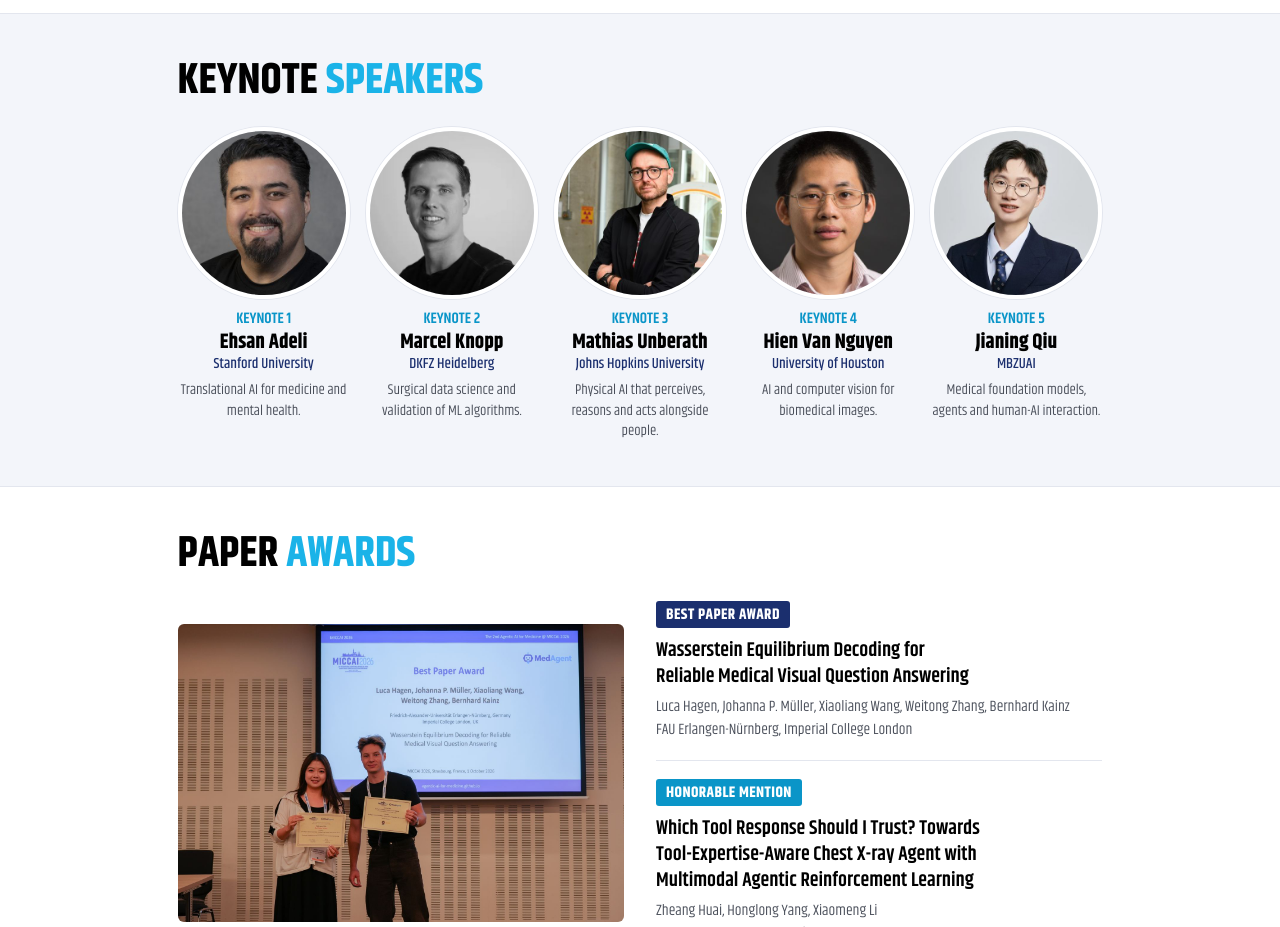
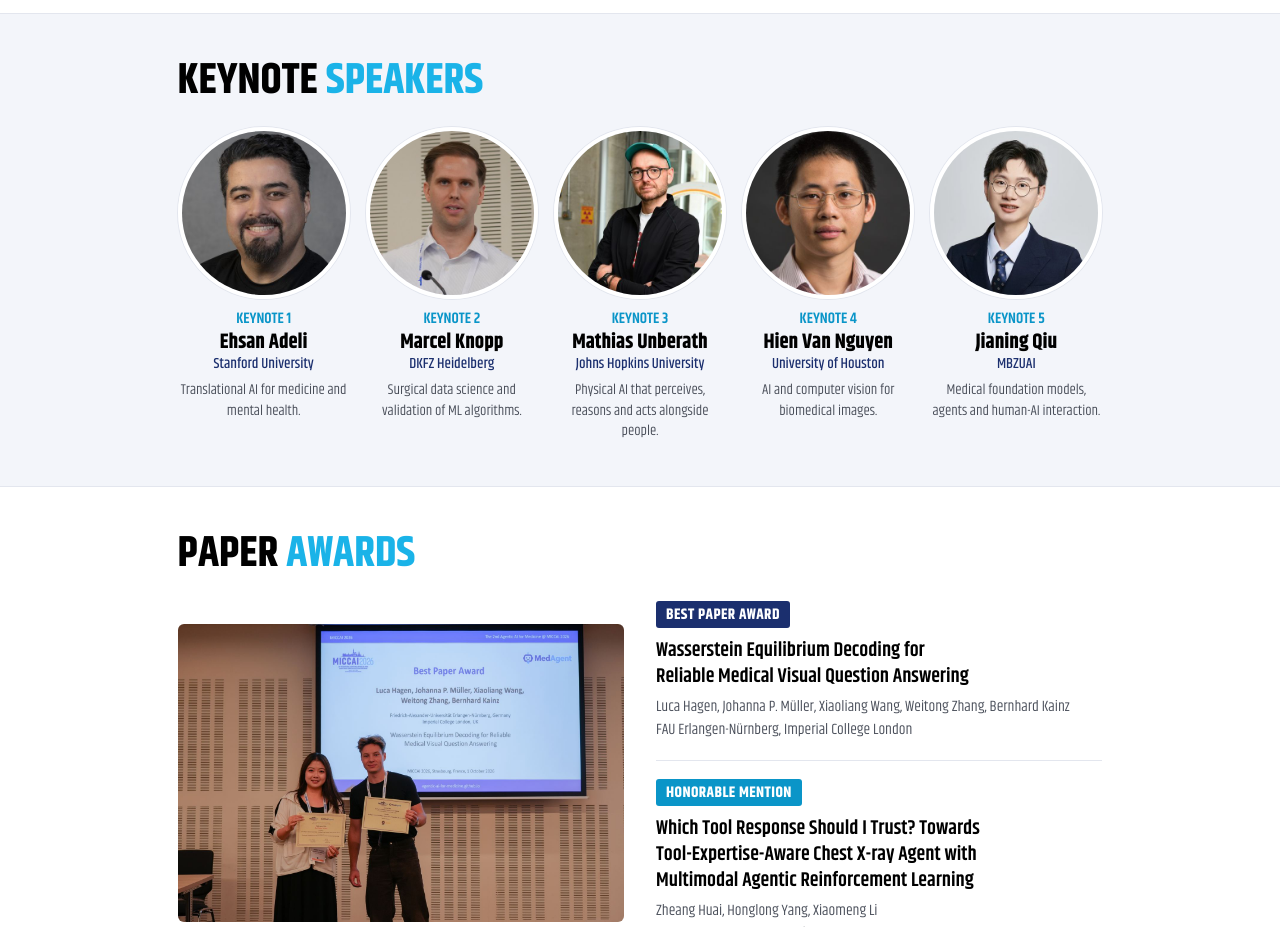
Before and after one commit to med-agent/med-agent.github.io, a plain HTML site: page index.html in a window 1280 px wide. Shown: the part 2560-3487 px from the top of the page. Drawn offline with Linux system fonts and the light colour scheme.

Commit message:
Colour photo for Marcel Knopp
Co-Authored-By: Claude Opus 5.5 <noreply@anthropic.com>

```diff
--- a/index.html
+++ b/index.html
@@ -301,7 +301,7 @@ footer .contact{user-select:all}
   <h2>Keynote <span>Speakers</span></h2>
   <div class="speakers">
     <div class="spk"><img src="img/sp_adeli.jpg" alt="Ehsan Adeli" loading="lazy"><div class="k">Keynote 1</div><h3>Ehsan Adeli</h3><div class="aff">Stanford University</div><p>Translational AI for medicine and mental health.</p></div>
-    <div class="spk"><img src="img/sp_knopp.jpg" alt="Marcel Knopp" loading="lazy"><div class="k">Keynote 2</div><h3>Marcel Knopp</h3><div class="aff">DKFZ Heidelberg</div><p>Surgical data science and validation of ML algorithms.</p></div>
+    <div class="spk"><img src="img/sp_knopp_c.jpg" alt="Marcel Knopp" loading="lazy"><div class="k">Keynote 2</div><h3>Marcel Knopp</h3><div class="aff">DKFZ Heidelberg</div><p>Surgical data science and validation of ML algorithms.</p></div>
     <div class="spk"><img src="img/sp_unberath.jpg" alt="Mathias Unberath" loading="lazy"><div class="k">Keynote 3</div><h3>Mathias Unberath</h3><div class="aff">Johns Hopkins University</div><p>Physical AI that perceives, reasons and acts alongside people.</p></div>
     <div class="spk"><img src="img/sp_nguyen.jpg" alt="Hien Van Nguyen" loading="lazy"><div class="k">Keynote 4</div><h3>Hien Van Nguyen</h3><div class="aff">University of Houston</div><p>AI and computer vision for biomedical images.</p></div>
     <div class="spk"><img src="img/sp_qiu.jpg" alt="Jianing Qiu" loading="lazy"><div class="k">Keynote 5</div><h3>Jianing Qiu</h3><div class="aff">MBZUAI</div><p>Medical foundation models, agents and human-AI interaction.</p></div>
```
Also changed, not shown: img/sp_knopp.jpg (deleted), img/sp_knopp_c.jpg (added).
